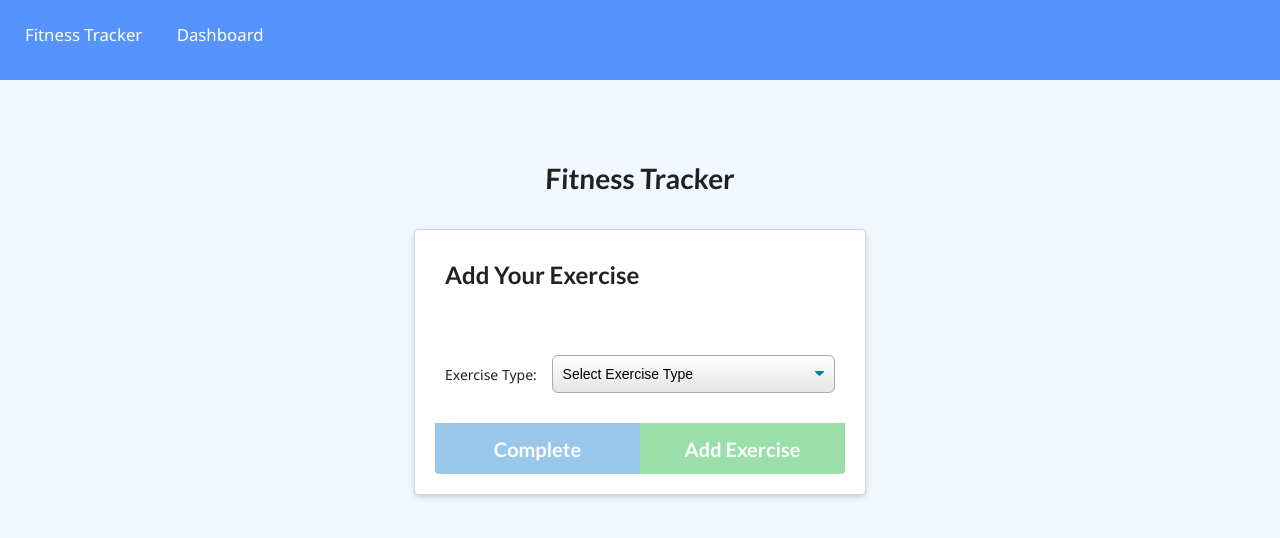
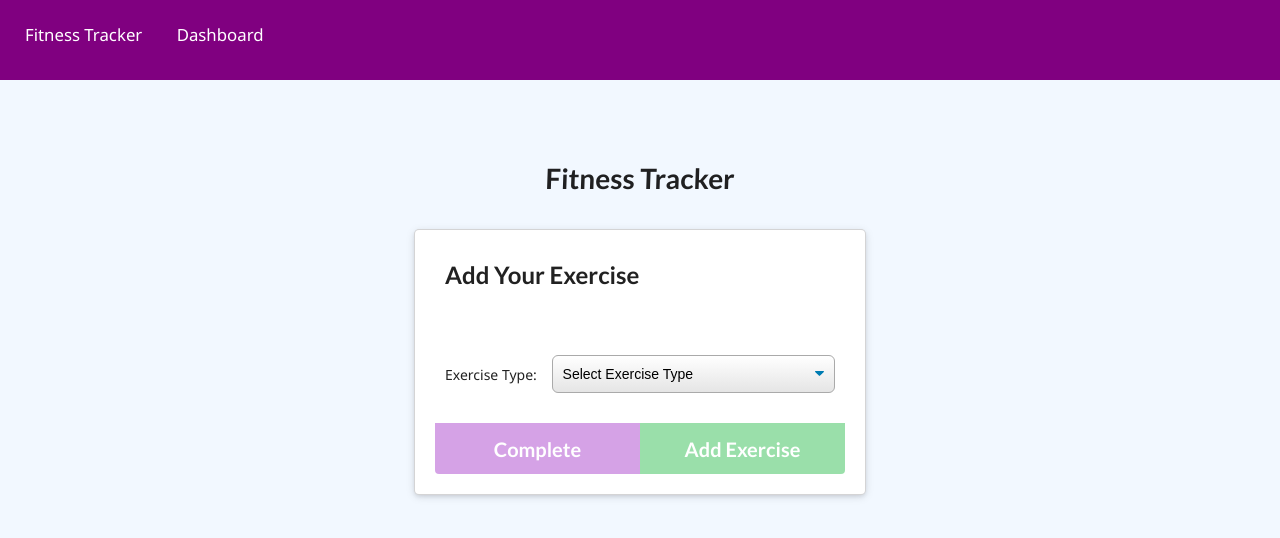
Before and after one commit to KCGooner/workout_tracker, a website: page public/exercise.html in a window 1280 px wide. Drawn offline with nearby package versions, Linux system fonts and the light colour scheme; no server answers.

Commit message:
changed color scheme

```diff
--- a/public/exercise.html
+++ b/public/exercise.html
@@ -68,7 +68,7 @@
             </div>
           </div>
           <div class="buttons">
-            <button disabled class="huge ui blue button complete">
+            <button disabled class="huge ui purple button complete">
               Complete
             </button>
             <button disabled class="huge ui positive button add-another">
--- a/public/style.css
+++ b/public/style.css
@@ -17,7 +17,7 @@ body {
 }
 
 nav {
-  background-color: #5793fd;
+  background-color: purple;
   color: #ffffff;
   height: 80px;
   padding: 10px;
@@ -216,7 +216,7 @@ button {
   display: block;
   border: none;
   cursor: pointer;
-  font-size: 1rem;
+  font-size: 3rem;
   border-radius: 6px;
   border: 1px solid #aaa;
   padding: 10px;
```
Also changed, not shown: public/index.html (+1 -1 lines).
